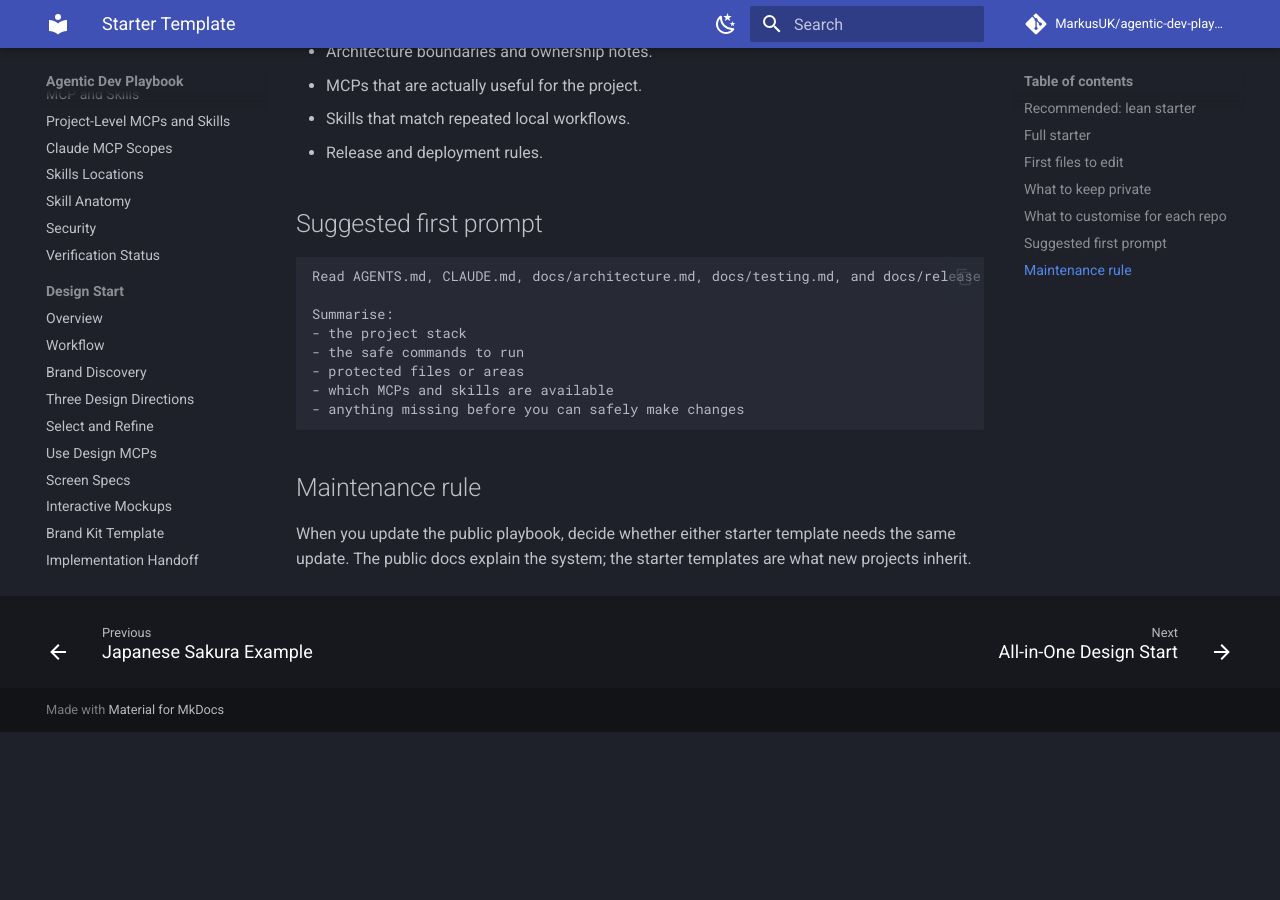
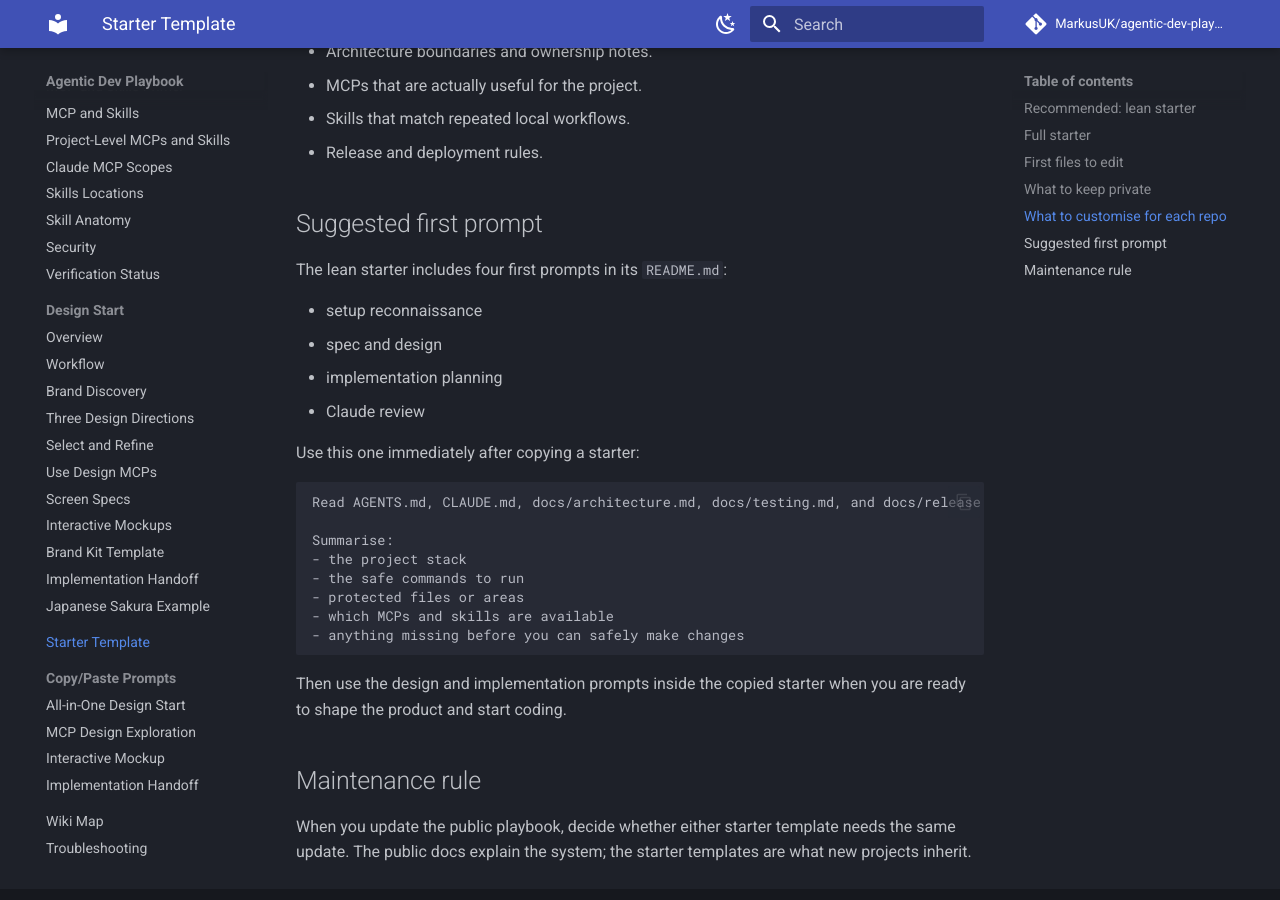
Before and after one commit to MarkusUK/agentic-dev-playbook, an MkDocs documentation site: the page built from docs/templates.md, in a window 1280 px wide and 900 px high, scrolled down 2669 px. Built offline with MkDocs 1.6.1 and Material for MkDocs 9.7.7, drawn with Linux system fonts in a browser that asks for light colours; comment, search, counter and statistics services are not loaded; before the commit the page ends 3401 px from its top, so only the background shows below that.

Commit message:
Add starter first prompts

````diff
--- a/docs/templates.md
+++ b/docs/templates.md
@@ -122,6 +122,15 @@
 
 ## Suggested first prompt
 
+The lean starter includes four first prompts in its `README.md`:
+
+- setup reconnaissance
+- spec and design
+- implementation planning
+- Claude review
+
+Use this one immediately after copying a starter:
+
 ```text
 Read AGENTS.md, CLAUDE.md, docs/architecture.md, docs/testing.md, and docs/release.md.
 
@@ -133,6 +142,8 @@
 - anything missing before you can safely make changes
 ```
 
+Then use the design and implementation prompts inside the copied starter when you are ready to shape the product and start coding.
+
 ## Maintenance rule
 
 When you update the public playbook, decide whether either starter template needs the same update. The public docs explain the system; the starter templates are what new projects inherit.
````
Also changed, not shown: templates/project-starter-lean/README.md (+58 -1 lines).
